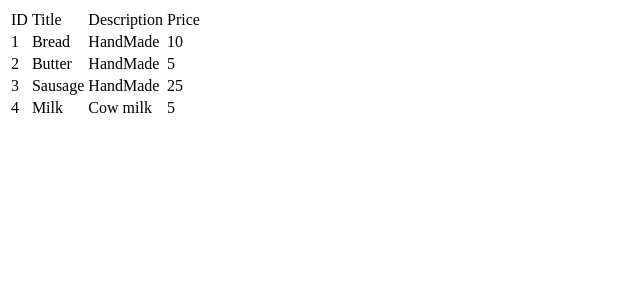
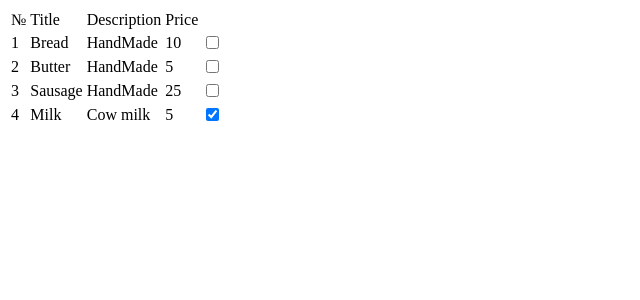
Before and after one commit to bookgvi/AppstoreNG, an Angular app: page / in a window 1280 px wide. Shown: the top 300 px of the page, without its empty margins (0-640 px from the left). Built offline with nearby package versions, Linux system fonts and the light colour scheme.

Commit message:
changing model - added Boolean field

```diff
--- a/src/app/Components/appstore/appstore.component.html
+++ b/src/app/Components/appstore/appstore.component.html
@@ -1,7 +1,7 @@
 <table>
   <thead>
     <tr>
-      <td>ID</td>
+      <td>№</td>
       <td>Title</td>
       <td>Description</td>
       <td>Price</td>
@@ -14,6 +14,9 @@
       <td>{{ product.title }}</td>
       <td>{{ product.description }}</td>
       <td>{{ product.price }}</td>
+      <td>
+        <input type="checkbox" [(ngModel)] = "product.isChecked">
+      </td>
     </tr>
   </tbody>
 </table>
--- a/src/app/Components/appstore/appstore.component.ts
+++ b/src/app/Components/appstore/appstore.component.ts
@@ -15,7 +15,7 @@ export class AppstoreComponent implements OnInit {
   ngOnInit() {
   }
 
-  public get getProducts() {
+  public get getProducts(): Products[] {
     return this.Products.getProducts;
   }
 }
--- a/src/app/Model/IProducts.ts
+++ b/src/app/Model/IProducts.ts
@@ -3,4 +3,5 @@ export interface IProducts {
   title: String;
   description?: String;
   price: Number;
+  isChecked?: Boolean;
 }
--- a/src/app/Model/ProductDataSource.service.ts
+++ b/src/app/Model/ProductDataSource.service.ts
@@ -8,7 +8,7 @@ export class ProductDataSourceService {
     new Products(1, 'Bread', 10,'HandMade'),
     new Products(2, 'Butter', 5,'HandMade'),
     new Products(3, 'Sausage', 25,'HandMade'),
-    new Products(4, 'Milk', 5,'Cow milk')
+    new Products(4, 'Milk', 5,'Cow milk', true)
   ];
   constructor() { }
 
--- a/src/app/Model/Products.ts
+++ b/src/app/Model/Products.ts
@@ -5,7 +5,8 @@ export class Products implements IProducts {
     public id: Number,
     public title: String,
     public price: Number,
-    public description?: String
+    public description?: String,
+    public isChecked?: Boolean
   ) {
   }
 }
--- a/src/app/Modules/appstore.module.ts
+++ b/src/app/Modules/appstore.module.ts
@@ -1,4 +1,5 @@
 import { NgModule } from '@angular/core';
+import { FormsModule } from '@angular/forms';
 import { BrowserModule } from '@angular/platform-browser';
 import { CommonModule } from '@angular/common';
 
@@ -6,7 +7,7 @@ import { AppstoreComponent } from '../Components/appstore/appstore.component';
 import { ModelModule } from './model.module';
 
 @NgModule({
-  imports: [BrowserModule, ModelModule],
+  imports: [BrowserModule, ModelModule, FormsModule],
   declarations: [AppstoreComponent],
   exports: [AppstoreComponent]
 })
```
